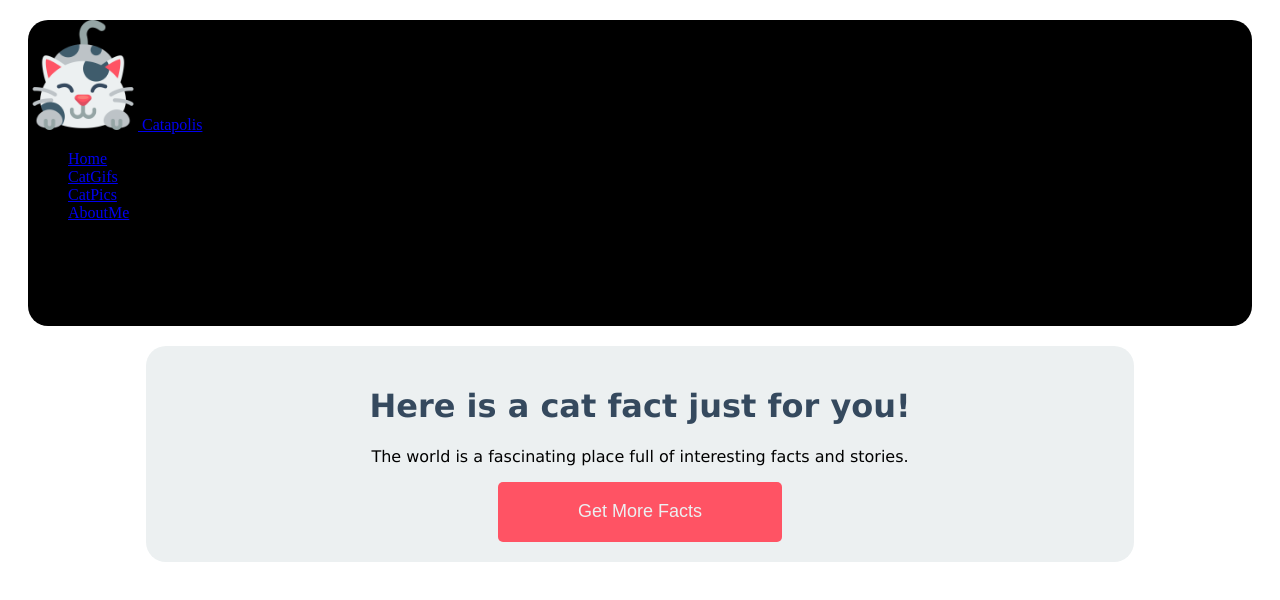
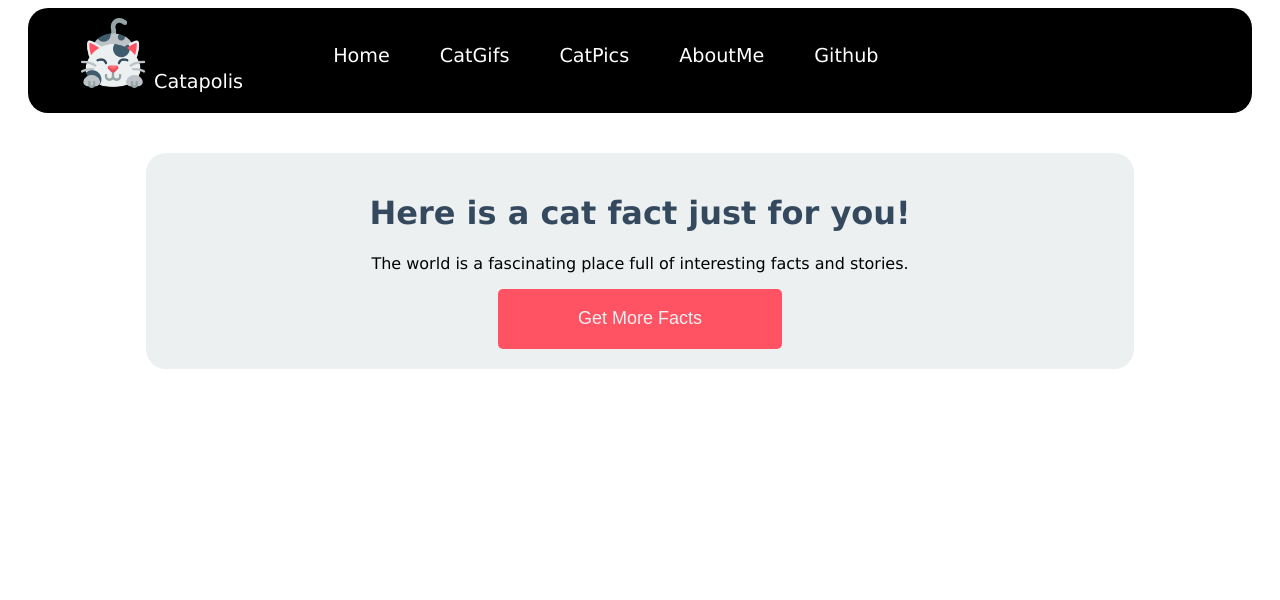
Before and after one commit to MohammedAbidNafi/Catapolis, a website with bundled scripts: page index.html in a window 1280 px wide. Built offline with nearby package versions, Linux system fonts and the light colour scheme.

Commit message:
Finished navbar

```diff
--- a/index.css
+++ b/index.css
@@ -1,8 +1,47 @@
-nav{
+/*nav{
     background-color: black;
     border-radius: 20px;
     margin: 20px;
 }
+*/
+
+/* add CSS for navbar with logo and 4 links horizontally*/
+.navbar {
+    display: flex;
+    height: auto;
+    flex-direction: row;
+    justify-content: space-between;
+    background-color: #000;
+    margin-right: 20px;
+    margin-left: 20px;
+    border-radius: 20px;
+    padding-top: 10px;
+    padding-bottom: 20px;
+}
+
+.navbar_links {
+    display: flex;
+    list-style: none;
+    align-items: center;
+}
+
+a {
+    margin-left: 50px;
+    font-size: larger;
+    color: #fff;
+    text-decoration: none;
+    font-family: Lucida Grande,Lucida Sans Unicode,Lucida Sans,Geneva,Verdana,sans-serif;
+    transition: 0.5s;
+}
+
+a:hover{
+    background-color: #5b5b5b;
+    border-radius: 10px;
+    padding: 20px;
+
+}
+
+
 
 .FactMainDiv{
     display: flex;
@@ -10,6 +49,7 @@ nav{
     justify-content: center;
     align-items: center;
     width: auto;
+    margin-top: 40px;
 
 
 }
@@ -55,7 +95,14 @@ p{
     padding-bottom: 10px;
     size: 50px;
     border: none;
+    cursor: pointer;
+    transition: 0.5s;
 
+}
+
+.getBtn:hover{
+    width: 40%;
+    background-color: #e43e4f;
 }
 
 
--- a/index.html
+++ b/index.html
@@ -10,20 +10,23 @@
 <body>
 
     <!--Make navbar with happy.png as logo and beside that write Catapolis and then and left side of navbar add links as home, CatGifs, CatVideo-->
-    <nav>
-        <div>
+    <nav class="navbar">
+        <div class="navbar_links">
+
             <a href="#">
-                <img height="110"  src="happy.png" alt="Logo" class="navbar__logo"> Catapolis
+                <img height="70"  src="happy.png" alt="Logo" class="navbar__logo">
+                Catapolis
             </a>
 
+          <ul class="navbar_links">
 
-          <ul>
-            <li class="navbar_links"><a href="#">Home</a></li>
-            <li class="navbar_links"><a href="#">CatGifs</a></li>
-            <li class="navbar_links"><a href="#">CatPics</a></li>
-            <li class="navbar_links"><a href="#">AboutMe</a></li>
-            <!--Add a github logo just like above-->
-            <img src="github.png" alt="Github Logo" width="100" height="100">
+            <li><a href="#">Home</a></li>
+            <li><a href="#">CatGifs</a></li>
+            <li><a href="#">CatPics</a></li>
+            <li><a href="#">AboutMe</a></li>
+            <li><a href="#">Github</a></li>
+
+
           </ul>
         </div>
         <!--Add classes to below links as navlinks-->
```
